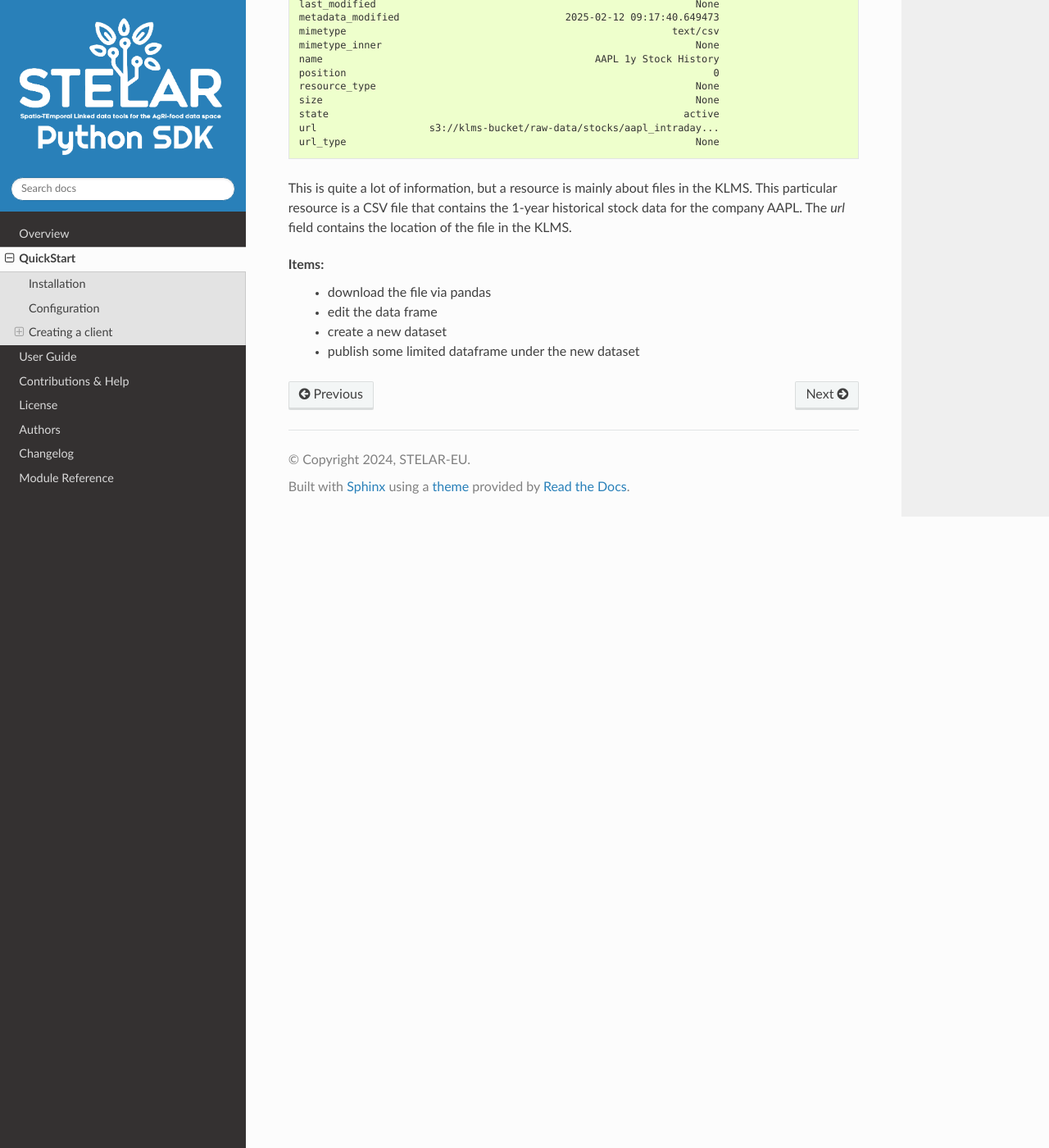
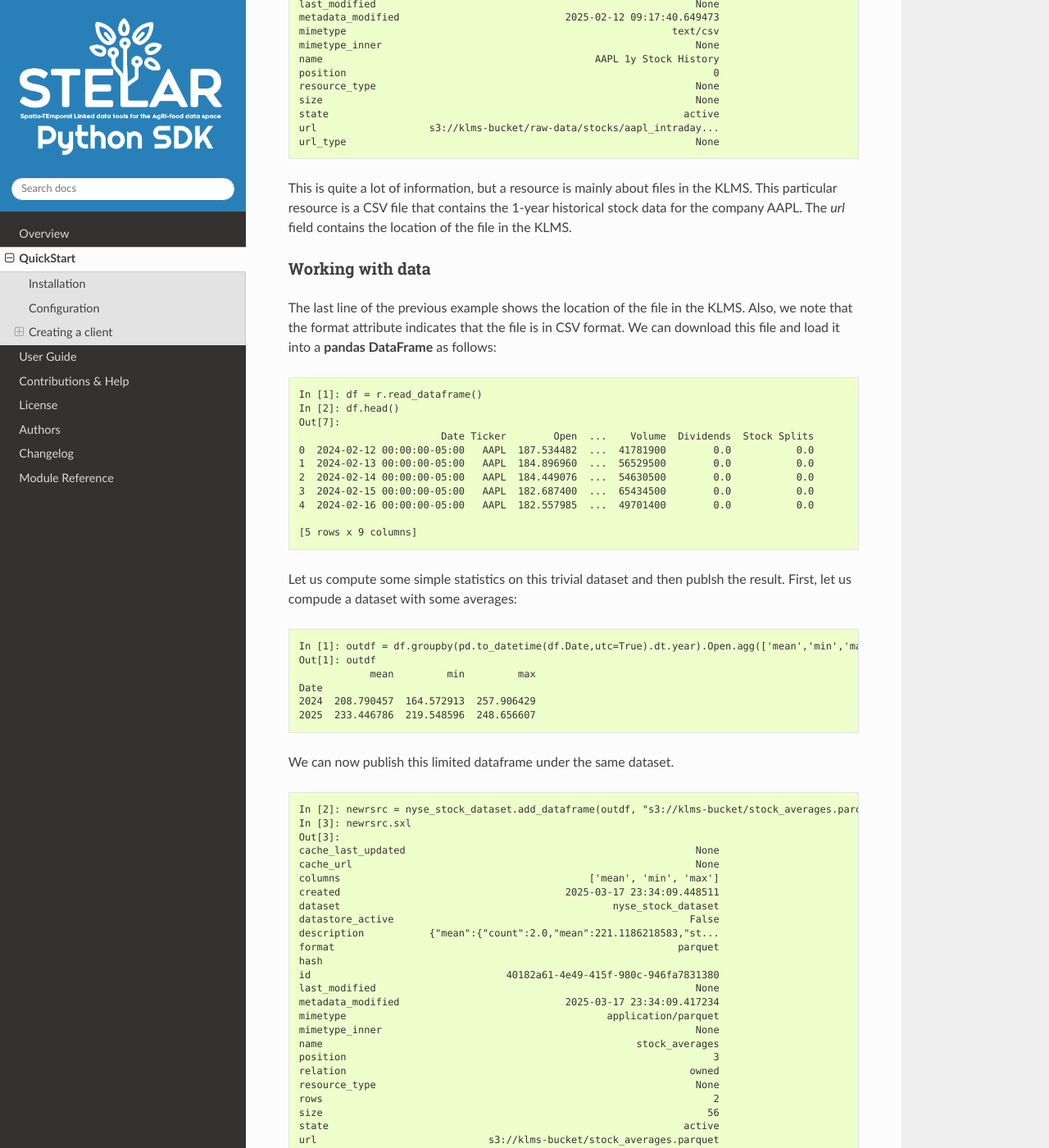
Before and after one commit to stelar-eu/stelar_client, a Sphinx documentation site: the page built from docs/quickstart.rst, in a window 1280 px wide and 1400 px high, scrolled down 3308 px. Shown: the whole window at 82% size. Built offline with Sphinx 7.4.7 and the Read the Docs theme 3.1.0, drawn with Linux system fonts in a browser that asks for light colours; the version number is read from the project's files by our own code; some of the changed text lies outside the part shown.

Commit message:
Continued with the documentation of the client.

```diff
--- a/docs/quickstart.rst
+++ b/docs/quickstart.rst
@@ -193,8 +193,85 @@ the KLMS. This particular resource is a CSV file that contains the 1-year
 historical stock data for the company AAPL. The `url` field contains the
 location of the file in the KLMS.
 
-Items:
-  * download the file via pandas
-  * edit the data frame
-  * create a new dataset
-  * publish some limited dataframe under the new dataset
+
+Working with data
+-----------------
+
+The last line of the previous example shows the location of the file in the KLMS.
+Also, we note that the format attribute indicates that the file is in CSV format.
+We can download this file and load it into a **pandas DataFrame** as follows:
+
+.. code-block:: pycon
+
+    In [1]: df = r.read_dataframe()
+    In [2]: df.head()
+    Out[7]:
+                            Date Ticker        Open  ...    Volume  Dividends  Stock Splits
+    0  2024-02-12 00:00:00-05:00   AAPL  187.534482  ...  41781900        0.0           0.0
+    1  2024-02-13 00:00:00-05:00   AAPL  184.896960  ...  56529500        0.0           0.0
+    2  2024-02-14 00:00:00-05:00   AAPL  184.449076  ...  54630500        0.0           0.0
+    3  2024-02-15 00:00:00-05:00   AAPL  182.687400  ...  65434500        0.0           0.0
+    4  2024-02-16 00:00:00-05:00   AAPL  182.557985  ...  49701400        0.0           0.0
+
+    [5 rows x 9 columns]
+
+Let us compute some simple statistics on this trivial dataset and then publsh the result.
+First, let us compude a dataset with some averages:
+
+.. code-block:: pycon
+
+    In [1]: outdf = df.groupby(pd.to_datetime(df.Date,utc=True).dt.year).Open.agg(['mean','min','max'])
+    Out[1]: outdf
+                mean         min         max
+    Date
+    2024  208.790457  164.572913  257.906429
+    2025  233.446786  219.548596  248.656607
+
+We can now publish this limited dataframe under the same dataset.
+
+.. code-block:: pycon
+
+    In [2]: newrsrc = nyse_stock_dataset.add_dataframe(outdf, "s3://klms-bucket/stock_averages.parquet")
+    In [3]: newrsrc.sxl
+    Out[3]:
+    cache_last_updated                                                 None
+    cache_url                                                          None
+    columns                                          ['mean', 'min', 'max']
+    created                                      2025-03-17 23:34:09.448511
+    dataset                                              nyse_stock_dataset
+    datastore_active                                                  False
+    description           {"mean":{"count":2.0,"mean":221.1186218583,"st...
+    format                                                          parquet
+    hash
+    id                                 40182a61-4e49-415f-980c-946fa7831380
+    last_modified                                                      None
+    metadata_modified                            2025-03-17 23:34:09.417234
+    mimetype                                            application/parquet
+    mimetype_inner                                                     None
+    name                                                     stock_averages
+    position                                                              3
+    relation                                                          owned
+    resource_type                                                      None
+    rows                                                                  2
+    size                                                                 56
+    state                                                            active
+    url                             s3://klms-bucket/stock_averages.parquet
+    url_type                                                           None
+    Name: Resource (CLEAN), dtype: object
+
+The simple dataframe was added as a new resource under the same dataset. The resource is a parquet file
+stored in the KLMS. The `add_dataframe` method is a convenience method that allows you to add a pandas
+DataFrame to the KLMS as a new resource. The method takes the DataFrame, and an S3 URL where the file
+will be stored in the KLMS.
+
+Let us clean up our new resource and dataset:
+
+.. code-block:: pycon
+
+    In [4]: newrsrc.delete()
+    In [5]: client.s3fs().rm("s3://klms-bucket/stock_averages.parquet")
+
+
+There are many more capabilities and features to explore in the STELAR client.
+You can refer to the rest of the documentation for more information on how to use the client,
+both interactively and programmatically.
```
Also changed, not shown: 2 other files.
